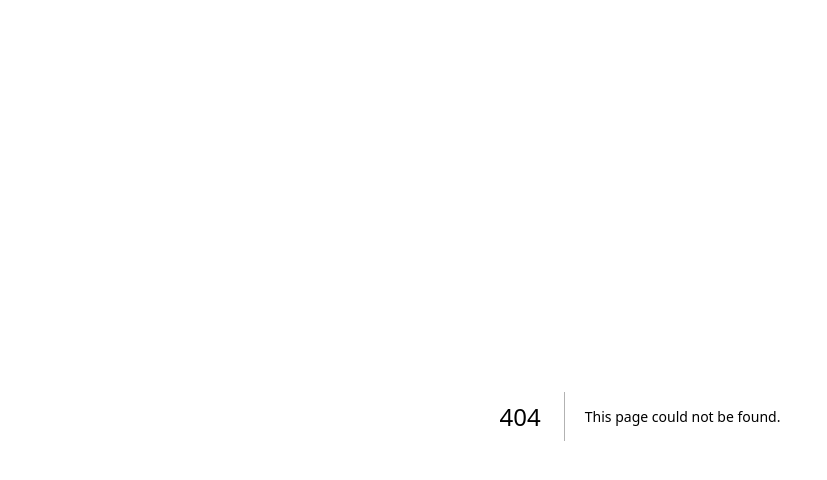
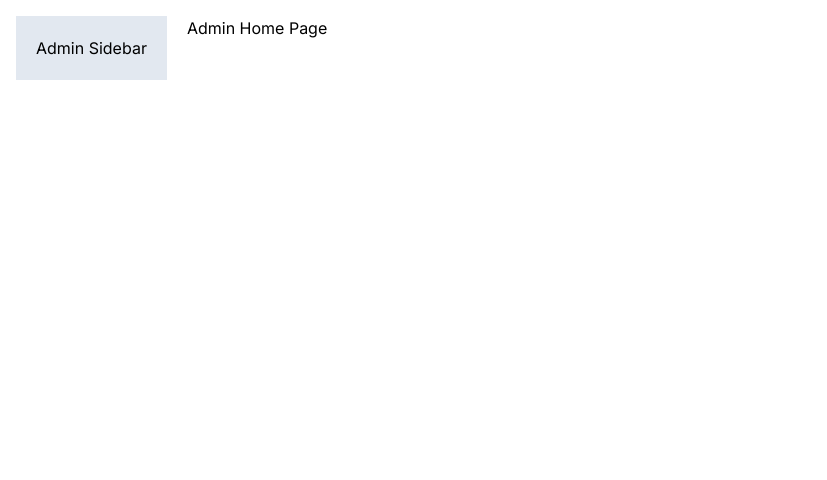
Before and after one commit to codewithz/qualcomm-next-js-playground-july-2024, a Next.js app: page /admin in a window 1280 px wide. Before the commit this address had no page. Shown: the top 480 px of the page, without its empty margins (0-827 px from the left). Built offline with nearby package versions, Linux system fonts and the light colour scheme.

Commit message:
Custom Layout for Admin

```diff
--- /dev/null
+++ b/app/admin/layout.tsx
@@ -0,0 +1,15 @@
+import React, { ReactNode } from 'react'
+
+interface Props{
+    children: ReactNode
+}
+
+export default function AdminLayout({children}:Props) {
+  return (
+    <div className='flex'>
+        <aside className='bg-slate-200 p-5 mr-5'>Admin Sidebar</aside>
+        <div>{children}</div>
+
+    </div>
+  )
+}
--- /dev/null
+++ b/app/admin/page.tsx
@@ -0,0 +1,9 @@
+import React from 'react'
+
+export default function AdminHomePage() {
+  return (
+    <div>
+      Admin Home Page
+    </div>
+  )
+}
```
